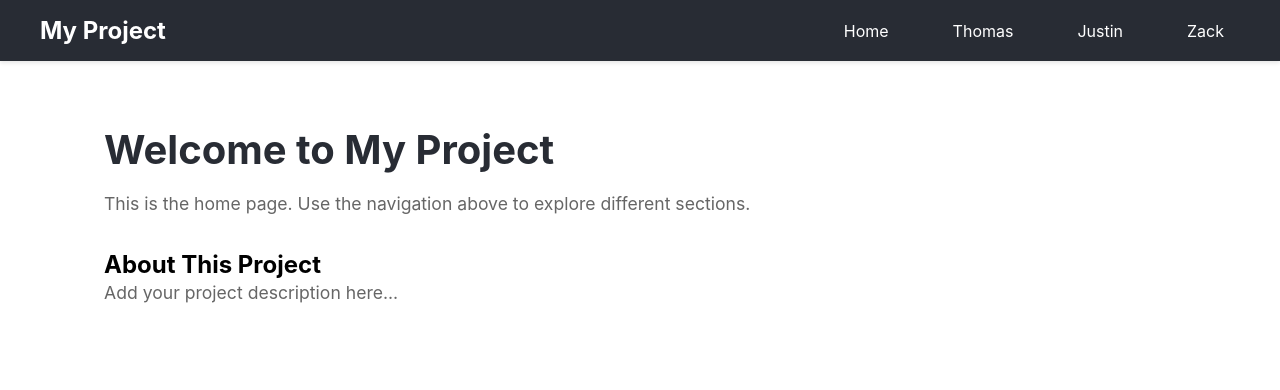
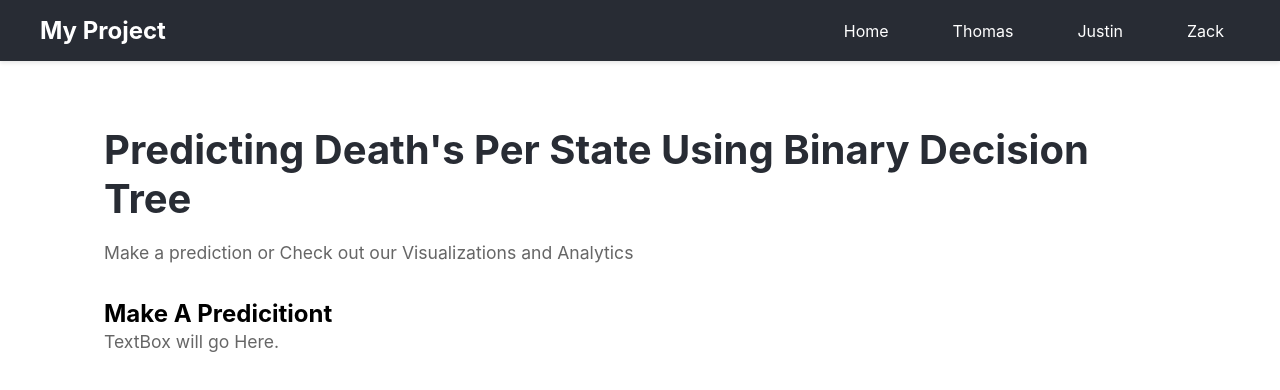
Before and after one commit to ThomasL25/CSI-480-01, a React (Vite) app in the folder Project2/Project2Website/BinaryDecisionTreeWebsite/: page / in a window 1280 px wide. Shown: the top 390 px of the page. Built offline with nearby package versions, Linux system fonts and the light colour scheme.

Commit message:
Update Home.jsx

```diff
--- a/Project2/Project2Website/BinaryDecisionTreeWebsite/src/pages/Home.jsx
+++ b/Project2/Project2Website/BinaryDecisionTreeWebsite/src/pages/Home.jsx
@@ -1,11 +1,11 @@
 function Home() {
     return (
         <div className="page-container">
-            <h1>Welcome to My Project</h1>
-            <p>This is the home page. Use the navigation above to explore different sections.</p>
+            <h1>Predicting Death's Per State Using Binary Decision Tree</h1>
+            <p>Make a prediction or Check out our Visualizations and Analytics</p>
             <div style={{ marginTop: '2rem' }}>
-                <h2>About This Project</h2>
-                <p>Add your project description here...</p>
+                <h2>Make A Predicitiont</h2>
+                <p>TextBox will go Here.</p>
             </div>
         </div>
     );
```
